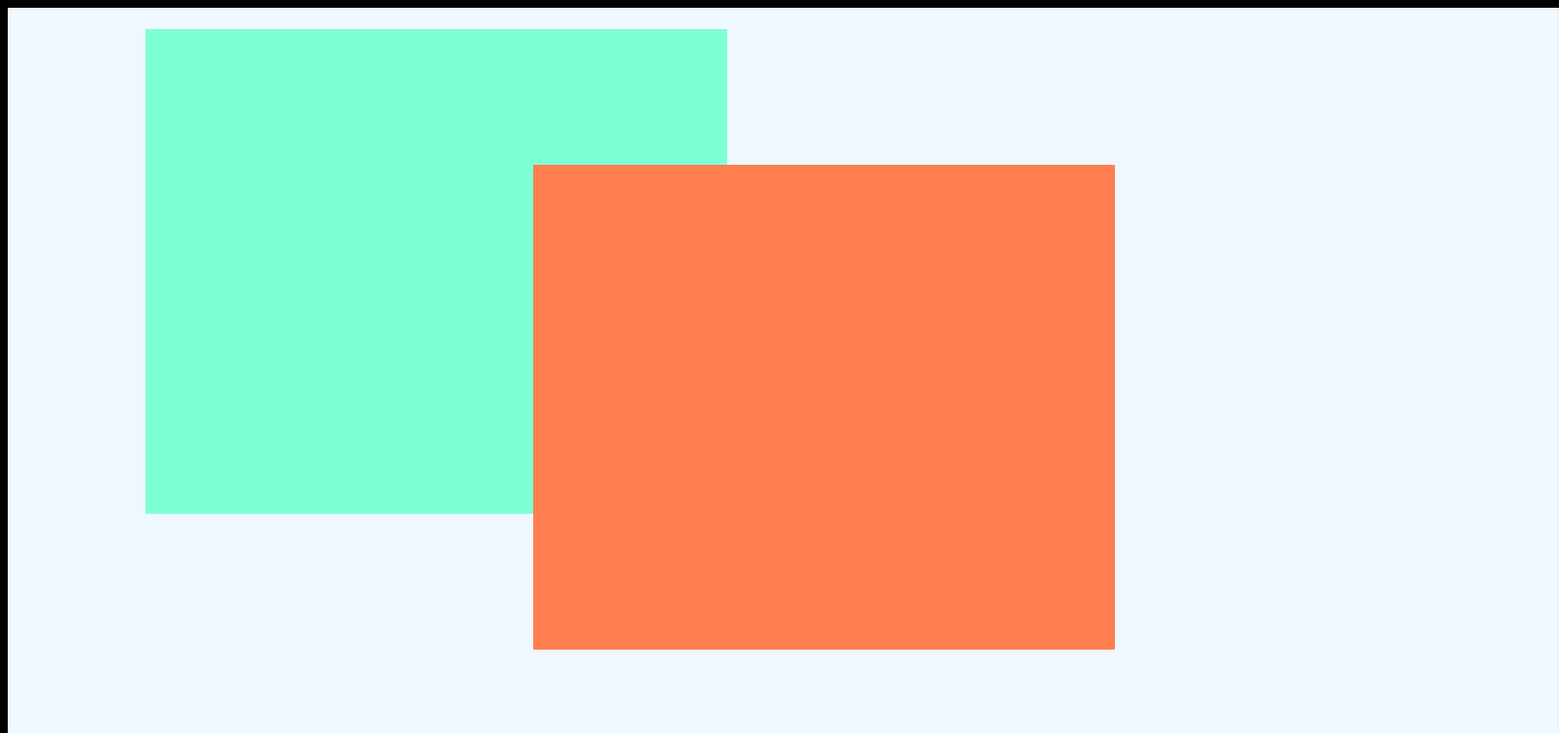
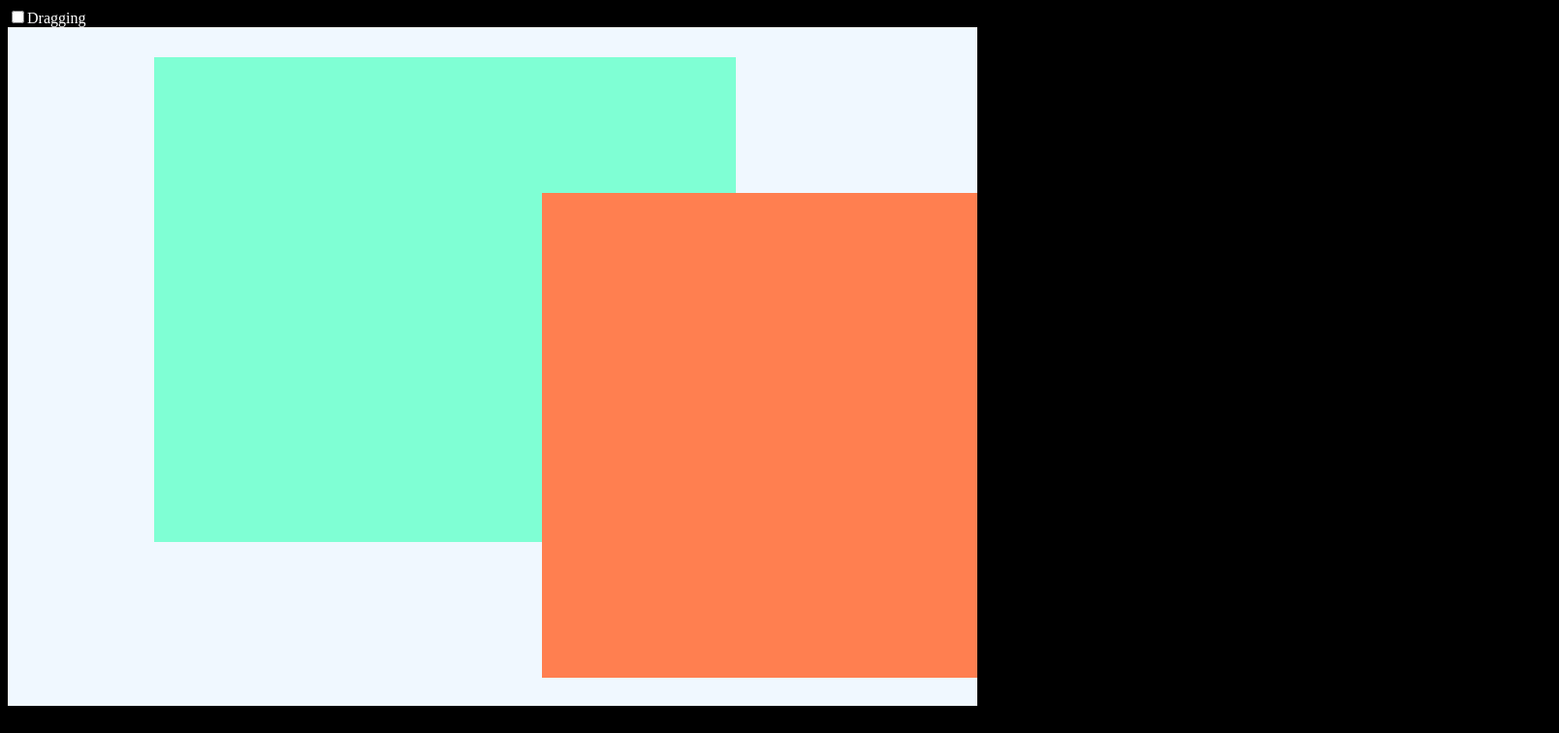
Before and after one commit to taquy/ocr-template-creator, a Vue app: page / in a window 1280 px wide. Shown: the top 756 px of the page at 97% size, 1608 px wide, since content can reach past the window. Built offline with nearby package versions, Linux system fonts and the light colour scheme.

Commit message:
styling cursors and containerize canvas

```diff
--- a/src/assets/css/style.css
+++ b/src/assets/css/style.css
@@ -1,5 +1,6 @@
 body {
     background-color: #000;
+    color: #fff;
 }
 
 * {
@@ -10,10 +11,26 @@ body {
 
 .container {
     border: 1px solid #eee;
-    height: 1800px;
-    width: 1600px;
+    height: 5000px;
+    width: 5000px;
     background: aliceblue;
     overflow: hidden;
+    position: relative;
+}
+
+.master-container {
+    height: 700px;
+    width: 1000px;
+    overflow: hidden;
+    position: relative;
+}
+
+.container:hover {
+    cursor: grab;
+}
+
+.container:active {
+    cursor: grabbing;
 }
 
 .image {
@@ -22,15 +39,6 @@ body {
     background-color: aquamarine;
     left: 150px;
     top: 30px;
-}
-
-[box] {
-    cursor: pointer;
-    position: absolute;
-}
-
-[box].active {
-    z-index: 1000;
 }
 
 /*this is for sample*/
@@ -42,6 +50,21 @@ body {
     top: 170px;
 }
 
+
+[box] {
+    cursor: grab;
+    position: absolute;
+}
+
+[box].active {
+    z-index: 1000;
+}
+
+[box]:active {
+    cursor: grabbing;
+}
+
+
 .cube {
     position: absolute;
     z-index: 1;
@@ -49,7 +72,7 @@ body {
     -webkit-border-radius: 50%;
     -moz-border-radius: 50%;
     border-radius: 50%;
-    cursor: pointer;
+    cursor: grab;
     -webkit-transition: 0.5s time;
     -moz-transition: 0.5s time;
     -ms-transition: 0.5s time;
@@ -65,3 +88,7 @@ body {
     z-index: 1001;
     display: block;
 }
+
+.cube:active {
+    cursor: grabbing;
+}
--- a/src/views/Home.vue
+++ b/src/views/Home.vue
@@ -1,11 +1,16 @@
 
 <template>
     <div class="home">
+        <form>
+            <input type="checkbox" v-model="dragging">Dragging
+        </form>
 
-        <div class="container">
-            <div class="image" box resizeable moveable></div>
+        <div class="master-container">
 
-            <div class="image2" box resizeable moveable></div>
+            <div class="container">
+                <div class="image" box resizeable moveable></div>
+                <div class="image2" box resizeable moveable></div>
+            </div>
 
         </div>
 
@@ -18,7 +23,8 @@
         name: 'home',
         data() {
             return {
-                qtr: null
+                qtr: null,
+                dragging: false,
             }
         },
         mounted() {
@@ -26,6 +32,12 @@
                 this.qtr = new QtRectangy($('.container'));
                 this.qtr.load();
             });
+        },
+
+        watch: {
+            dragging(v) {
+                console.log(v)
+            }
         }
     }
 </script>
```
